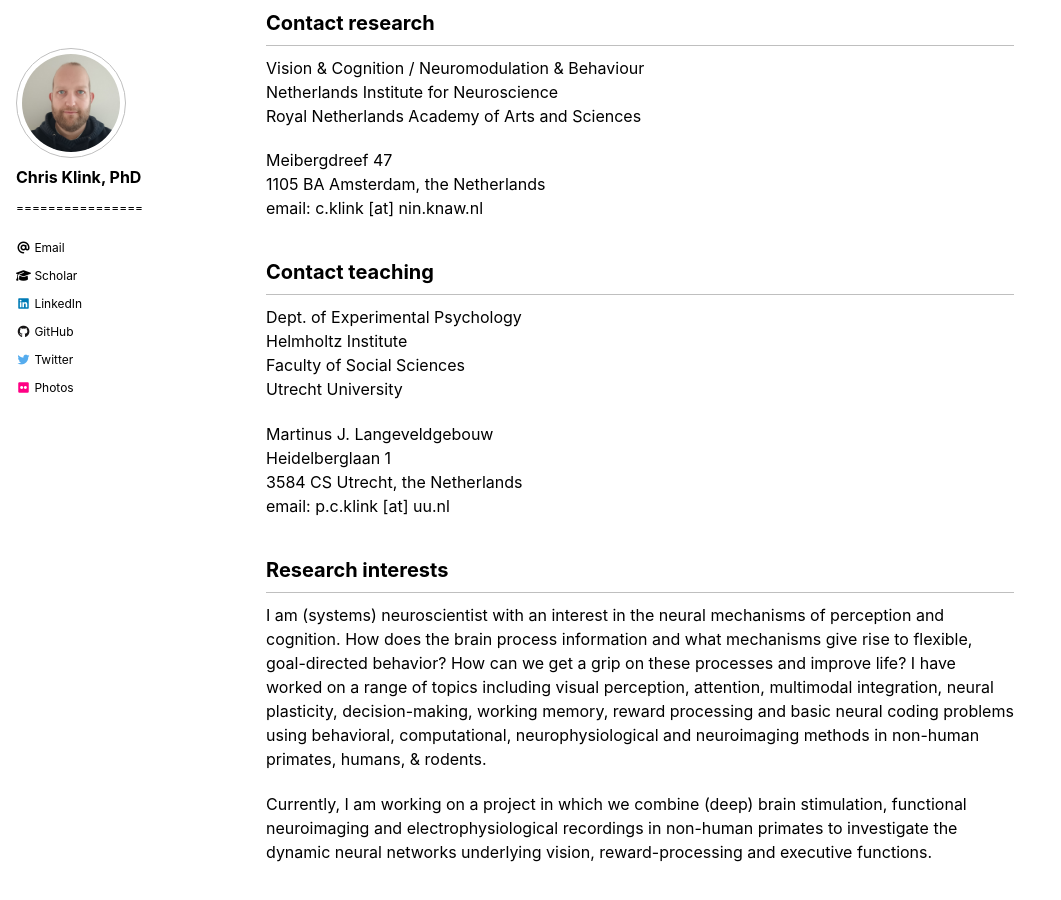
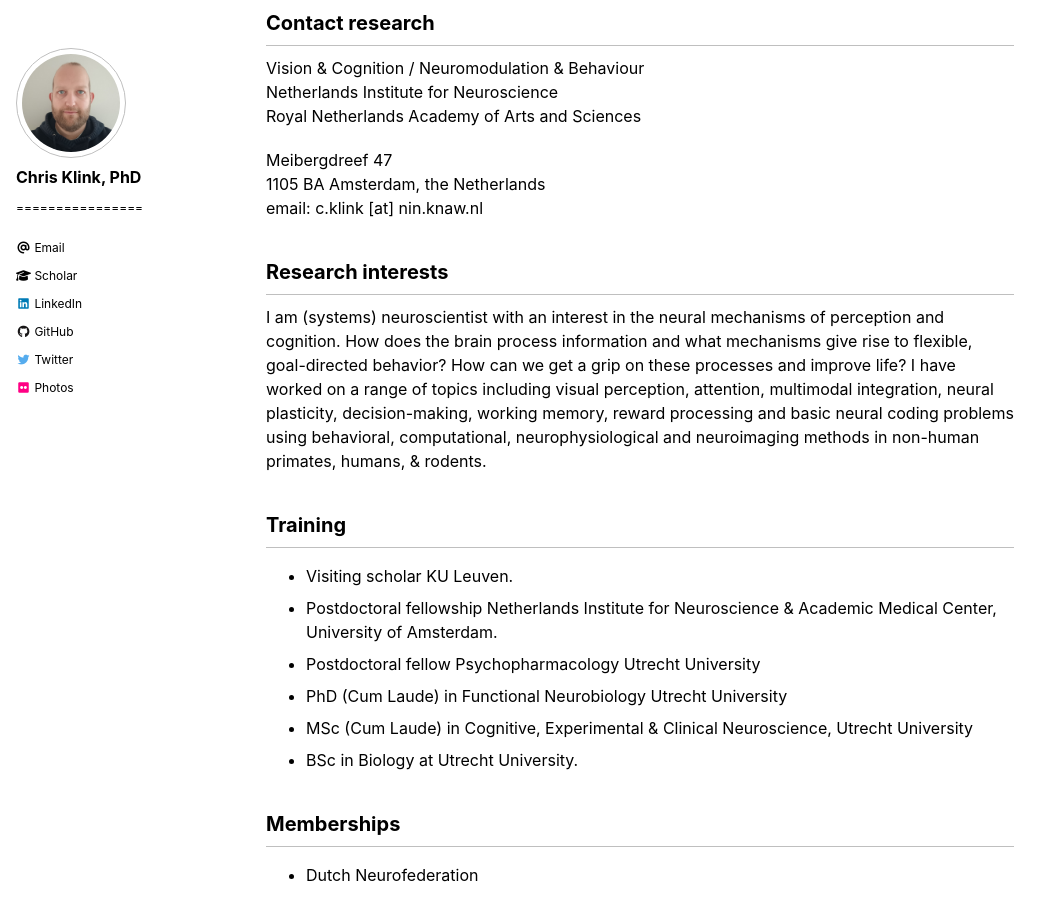
Before and after one commit to pcklink/pcklink.github.io, a Jekyll site: the page built from cv.md, in a window 1280 px wide and 900 px high, scrolled down 206 px. Shown: the whole window, without its empty margins (0-1061 px from the left). Built offline with Jekyll 4.4.1, drawn with Linux system fonts in a browser that asks for light colours; cached includes are drawn as plain includes; nearby versions of some CDN libraries; some of the changed text lies outside the part shown.

Commit message:
removed teaching position

```diff
--- a/cv.md
+++ b/cv.md
@@ -19,29 +19,12 @@ Meibergdreef 47
 1105 BA Amsterdam, the Netherlands
 email: c.klink [at] nin.knaw.nl
 
-## Contact teaching
-Dept. of Experimental Psychology
-Helmholtz Institute
-Faculty of Social Sciences
-Utrecht University
-
-Martinus J. Langeveldgebouw
-Heidelberglaan 1
-3584 CS Utrecht, the Netherlands
-email: p.c.klink [at] uu.nl
-
 ## Research interests
 I am (systems) neuroscientist with an interest in the neural mechanisms of perception and cognition.
 How does the brain process information and what mechanisms give rise to flexible, goal-directed behavior?
 How can we get a grip on these processes and improve life? I have worked on a range of topics including visual perception,
 attention, multimodal integration, neural plasticity, decision-making, working memory, reward processing and basic neural
 coding problems using behavioral, computational, neurophysiological and neuroimaging methods in non-human primates, humans, & rodents.
-
-Currently, I am working on a project in which we combine (deep) brain stimulation, functional neuroimaging and electrophysiological
-recordings in non-human primates to investigate the dynamic neural networks underlying vision, reward-processing and executive functions.
-
-## Teaching
-I am a lecturer in [Experimental Psychology](https://www.uu.nl/en/organisation/experimental-psychology) at Utrecht University.
 
 ## Training
 <ul>
```
